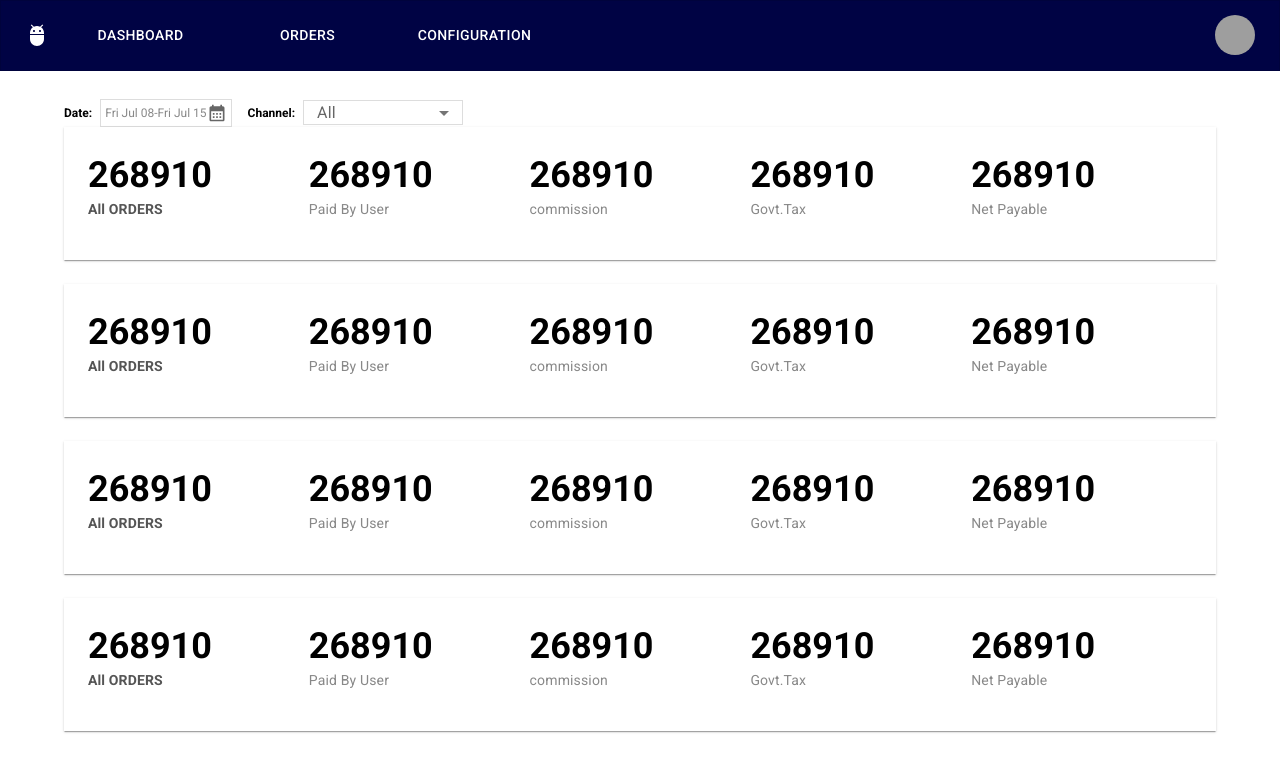
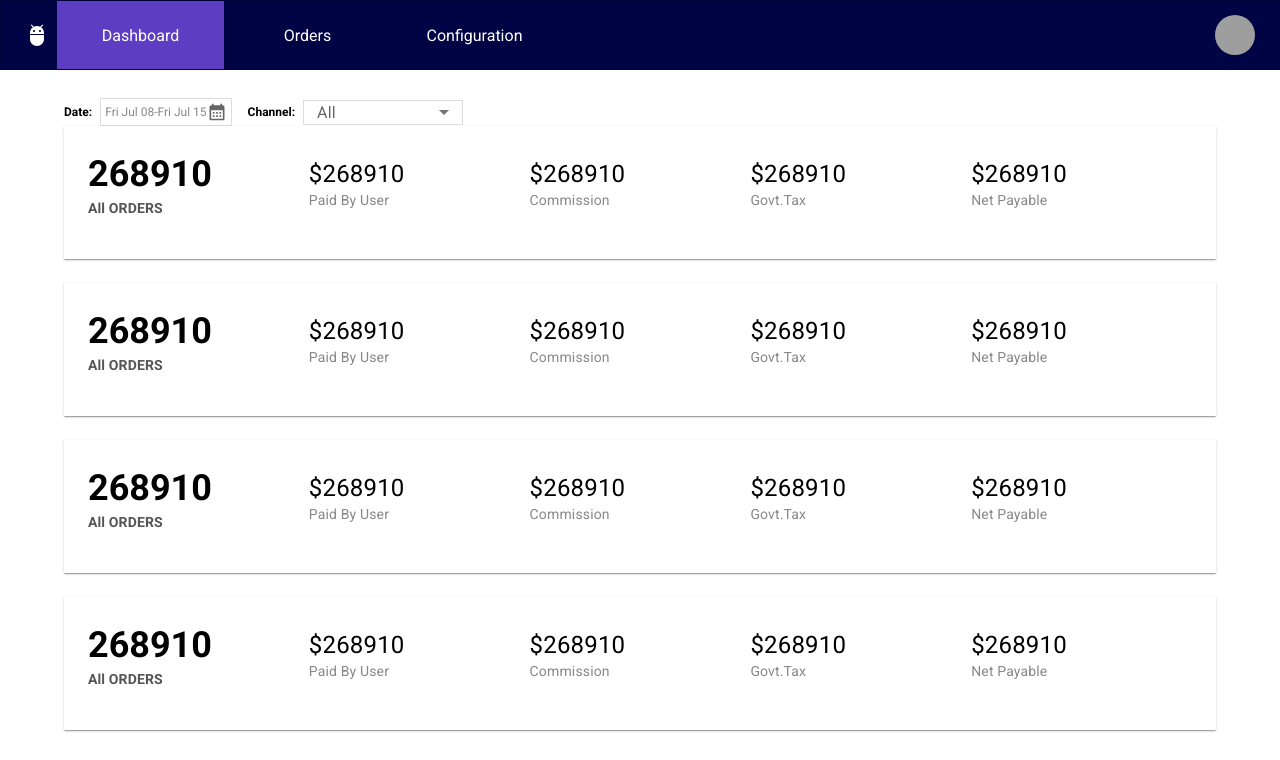
Before and after one commit to freakyjones/React-dashboard, a React (Create React App) app: page / in a window 1280 px wide. Shown: the top 760 px of the page. Built offline with nearby package versions, Linux system fonts and the light colour scheme; grey boxes are pictures that could not be loaded.

Commit message:
nav-style added

```diff
--- a/package.json
+++ b/package.json
@@ -11,6 +11,7 @@
     "@testing-library/react": "^13.3.0",
     "@testing-library/user-event": "^13.5.0",
     "date-fns": "^2.28.0",
+    "qs": "^6.11.0",
     "react": "^18.2.0",
     "react-date-range": "^1.4.0",
     "react-dom": "^18.2.0",
--- a/src/components/AppBar.js
+++ b/src/components/AppBar.js
@@ -49,6 +49,7 @@ const theme= createTheme({
 const ResponsiveAppBar = () => {
   const [anchorElNav, setAnchorElNav] = React.useState(null);
   const [anchorElUser, setAnchorElUser] = React.useState(null);
+  const [routes,setRoutes] = React.useState(Routes)
 
   const handleOpenNavMenu = (event) => {
     setAnchorElNav(event.currentTarget);
@@ -57,8 +58,9 @@ const ResponsiveAppBar = () => {
     setAnchorElUser(event.currentTarget);
   };
 
-  const handleCloseNavMenu = () => {
+  const handleCloseNavMenu = (id) => {
     setAnchorElNav(null);
+    setRoutes(routes.map(route=>(route.id === id ? {...route,isShown:true} : {...route,isShown:false})))
   };
 
   const handleCloseUserMenu = () => {
@@ -100,7 +102,7 @@ const ResponsiveAppBar = () => {
                 display: { xs: 'block', md: 'none' },
               }}
             >
-              {Routes.map((route) => (
+              {routes.map((route) => (
                 <MenuItem key={route.id} onClick={handleCloseNavMenu}>
                   <Typography textAlign="center">{route.name}</Typography>
                 </MenuItem>
@@ -126,17 +128,20 @@ const ResponsiveAppBar = () => {
           >
             LOGO
           </Typography>
-          <Box sx={{ flexGrow: 1, display: { xs: 'none', md: 'flex' } }}>
+          <Box sx={{ flexGrow: 1, display: { xs: 'none', md: 'flex' },height:"68px" }}>
 
-            {Routes.map((route) => (
-              <Button
+            {routes.map((route) => (
+            <Link to={route.url} style={{textDecoration:"none",color:"#fff"}}>
+              <Box
                 key={route.id}
-                onClick={handleCloseNavMenu}
-                sx={{ my: 2, color: 'white', display: 'block',width:"167px" }}
-                variant='text'
+                onClick={()=>{handleCloseNavMenu(route.id)}}
+                sx={{  color: 'white', display: 'flex',alignItems:"center",justifyContent:"center", width:"167px",cursor:"pointer",height:"100%" ,background: route.isShown && "#5D3DC2"}}
+                alignSelf="center"
+
               >
-               <Link to={route.url} style={{textDecoration:"none",color:"#fff"}}>{route.name}</Link>
-              </Button>
+               {route.name}
+              </Box>
+            </Link>
             ))}
 
           </Box>
--- a/src/components/Dashboard/Dashboard.js
+++ b/src/components/Dashboard/Dashboard.js
@@ -21,6 +21,16 @@ const theme= createTheme({
                     color: "#000",
                     fontWeight:700
                  }
+              },
+               {
+                 props:{
+                   variant:"h6"
+                 },
+                 style:{
+                    fontSize:24,
+                    color: "#000000",
+                    fontWeight:400
+                 }
               },{
                  props:{
                    variant:"body1"
@@ -36,7 +46,8 @@ const theme= createTheme({
                  },
                  style:{
                     fontSize:14,
-                    color: "#888888"
+                    color: "#888888",
+                    fontWeight:"400"
                  }
               },{
                   props:{
--- a/src/components/DropDown.js
+++ b/src/components/DropDown.js
@@ -38,7 +38,8 @@ export default function BasicSelect() {
         sx={{
         '& .MuiFormLabel-root':{
           transform:"translate(14px, 1px) scale(1)",
-          borderRadius:"0"
+          borderRadius:"0",
+          fontColor:"#DDDDDD"
         }
         }}
       >
--- a/src/components/Order.js
+++ b/src/components/Order.js
@@ -8,26 +8,26 @@ const Order = (props) => {
 //   add theme and change font size's and color
   return (
   <Paper varaiant="outlined" square sx={{marginTop:"28px",padding:"24px 24px 40px 24px"}}>
-  <Stack direction={{xs:"column", md:"row"}} flex="1">
-          <Box flexBasis="100%" >
-           <Typography variant="h5" component="h3">268910</Typography>
+  <Stack direction={{xs:"column", md:"row"}} flex="1" alignItems="center" >
+          <Box flexBasis="100%"  >
+           <Typography variant="h5" component="h3" >268910</Typography>
             <Typography variant="body1" component="p">All ORDERS</Typography>
          </Box>
          <Box flexBasis="100%" >
-              <Typography variant="h5" component="h3">268910</Typography>
-              <Typography variant="body2" component="p">Paid By User</Typography>
+              <Typography variant="h6" component="h3" lineHeight="1.3">$268910</Typography>
+              <Typography variant="body2" component="p" >Paid By User</Typography>
          </Box >
          <Box flexBasis="100%" >
-              <Typography variant="h5" component="h3">268910</Typography>
-              <Typography variant="body2" component="p">commission</Typography>
+              <Typography variant="h6" component="h3" lineHeight="1.3">$268910</Typography>
+              <Typography variant="body2" component="p" >Commission</Typography>
          </Box >
          <Box flexBasis="100%" >
-               <Typography variant="h5" component="h3">268910</Typography>
-                <Typography variant="body2" component="p">Govt.Tax</Typography>
+               <Typography variant="h6" component="h3" lineHeight="1.3">$268910</Typography>
+                <Typography variant="body2" component="p" >Govt.Tax</Typography>
          </Box>
            <Box flexBasis="100%" >
-               <Typography variant="h5" component="h3">268910</Typography>
-              <Typography variant="body2" component="p">Net Payable</Typography>
+               <Typography variant="h6" component="h3" lineHeight="1.3">$268910</Typography>
+              <Typography variant="body2" component="p" >Net Payable</Typography>
          </Box>
          </Stack>
     </Paper>)
```
Also changed, not shown: 1 other file (tests, documents, lock files or other folders).
